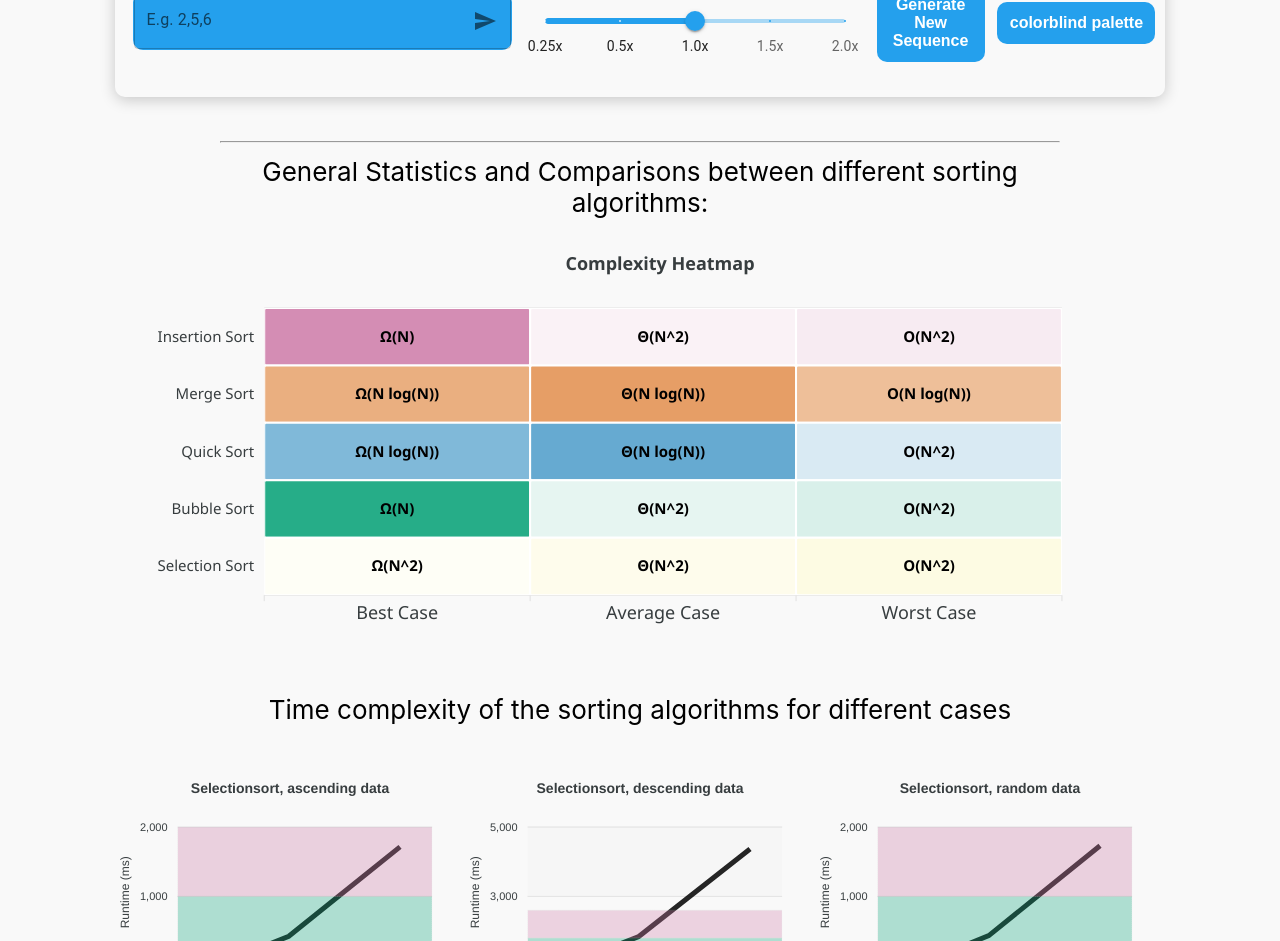
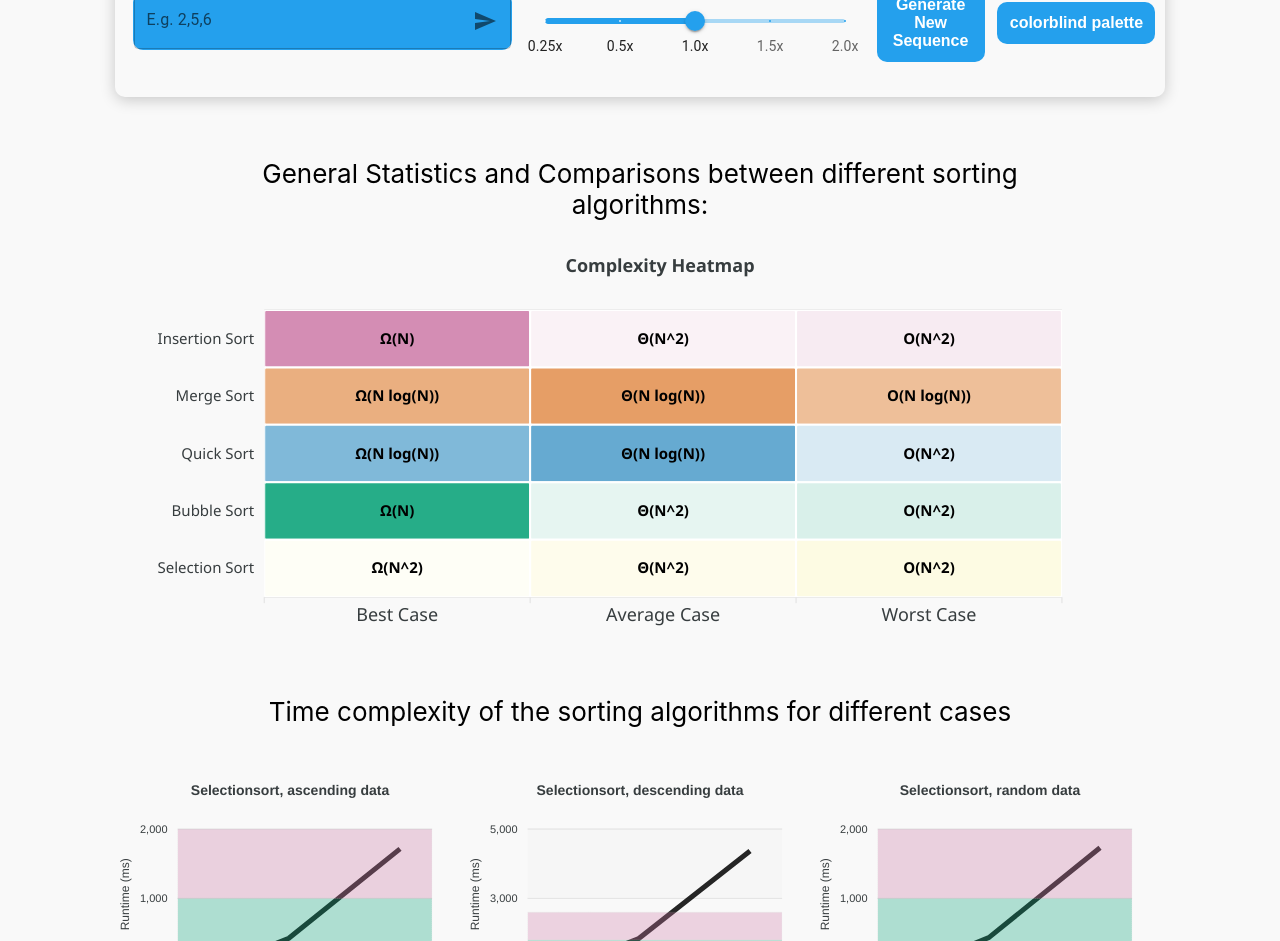
Before and after one commit to FlorianSp2000/visualization-of-sorting-algorithms, a React (Create React App) app: page / in a window 1280 px wide. Shown: the part 5540-6481 px from the top of the page. Built offline with nearby package versions, Linux system fonts and the light colour scheme.

Commit message:
Delete hr and add space above general stats

```diff
--- a/src/GeneralStats.js
+++ b/src/GeneralStats.js
@@ -4,8 +4,7 @@ import SmallMultiples from './SmallMultiples';
 
 function GeneralStats(props) {
     return (
-        <div style={{width: '80%'}}>
-            <hr></hr>
+        <div style={{width: '80%', marginTop: '30px'}}>
             General Statistics and Comparisons between different sorting algorithms:
 
             <br></br>
```
